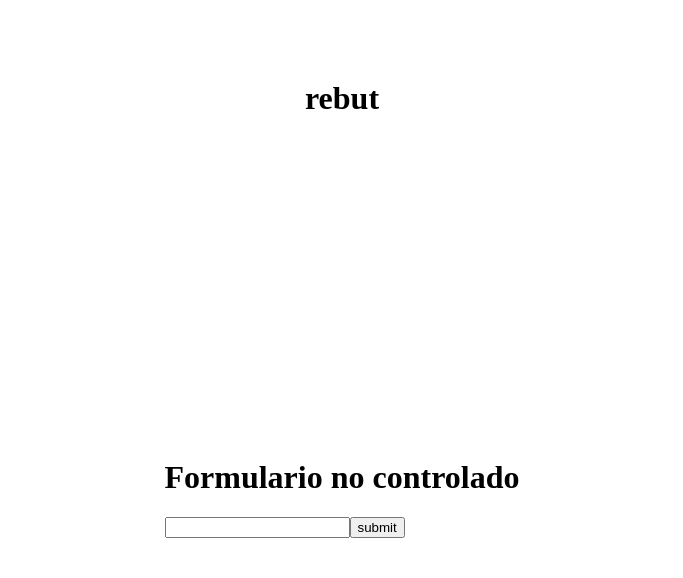
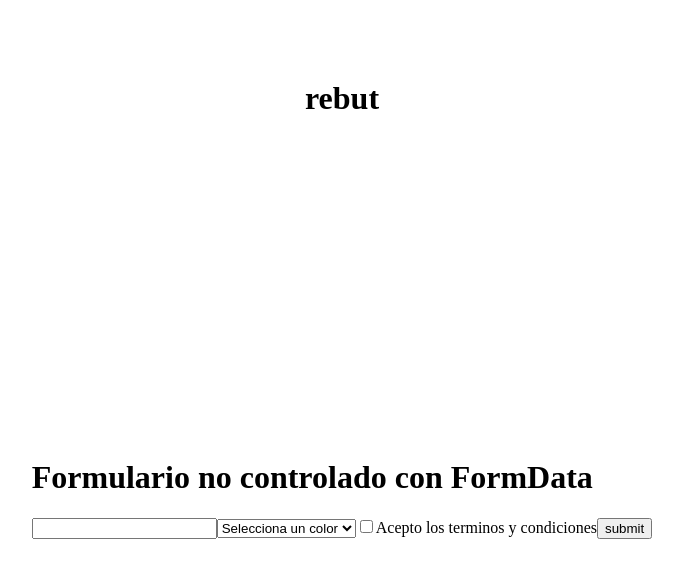
Before and after one commit to MarcoRosselDev/progres_day, a Next.js app: page / in a window 1280 px wide. Shown: the top 578 px of the page, without its empty margins (298-981 px from the left). Built offline with nearby package versions, Linux system fonts and the light colour scheme.

Commit message:
react typescript reminder 05

```diff
--- a/src/app/Clase_n.tsx
+++ b/src/app/Clase_n.tsx
@@ -1,20 +1,40 @@
 "use client"
-import { FormEvent, useRef } from "react"
+import { FormEvent, useRef} from "react"
 
 const Clase_n = () => {
 
-  const input = useRef(null)
+  const ref_formulario = useRef(null)
 
   function handleSubmit(event:FormEvent) {
     event.preventDefault();
-    console.log("whe're going to see te information on the form");
+
+    if (!ref_formulario.current) return // pequeña validacion
+    const form_data = new FormData(ref_formulario.current)
+    const main_input = form_data.get("main-input")
+    const color = form_data.get("color-favorito")
+    const terminos = form_data.get("terminos-y-condiciones")
+    console.log({main_input, color, terminos});
+
   }
 
   return (
     <div>
-      <h1>Formulario no controlado</h1>
-      <form onSubmit={handleSubmit}>
-        <input className="form-control" ref={input} type="text" />
+      <h1>Formulario no controlado con FormData</h1>
+      <form onSubmit={handleSubmit} ref={ref_formulario}>
+        <input
+        name="main-input"
+        className="form-control"
+        type="text" />
+        <select name="color-favorito">
+          <option selected value="" disabled>Selecciona un color</option>
+          <option value="rojo">rojo</option>
+          <option value="azul">azul</option>
+          <option value="verde">verde</option>
+        </select>
+        <label>
+          <input type="checkbox" name="terminos-y-condiciones" />
+          Acepto los terminos y condiciones
+        </label>
         <button className="btn btn-success">submit</button>
       </form>
     </div>
```
Also changed, not shown: src/clases/clase_03_formularios/formularios_no_controlados.tsx (+27 -0 lines), src/clases/clase_03_formularios/formulario_no_controlado_con_formData.tsx (added).
